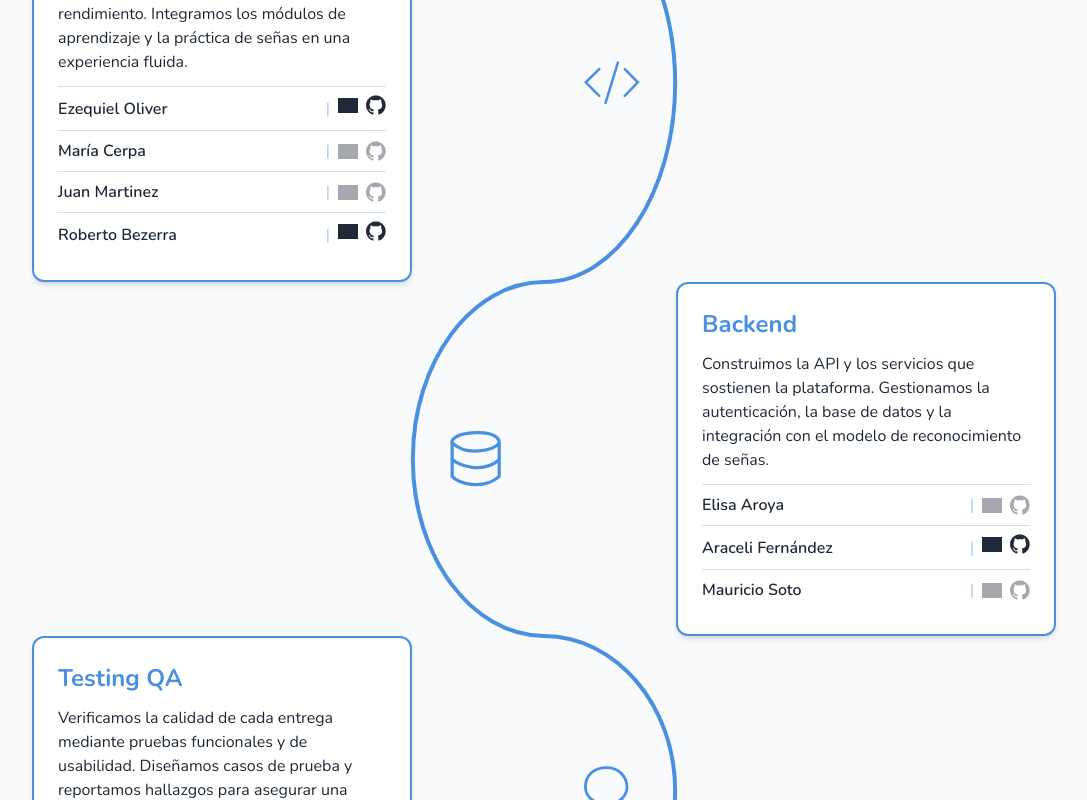
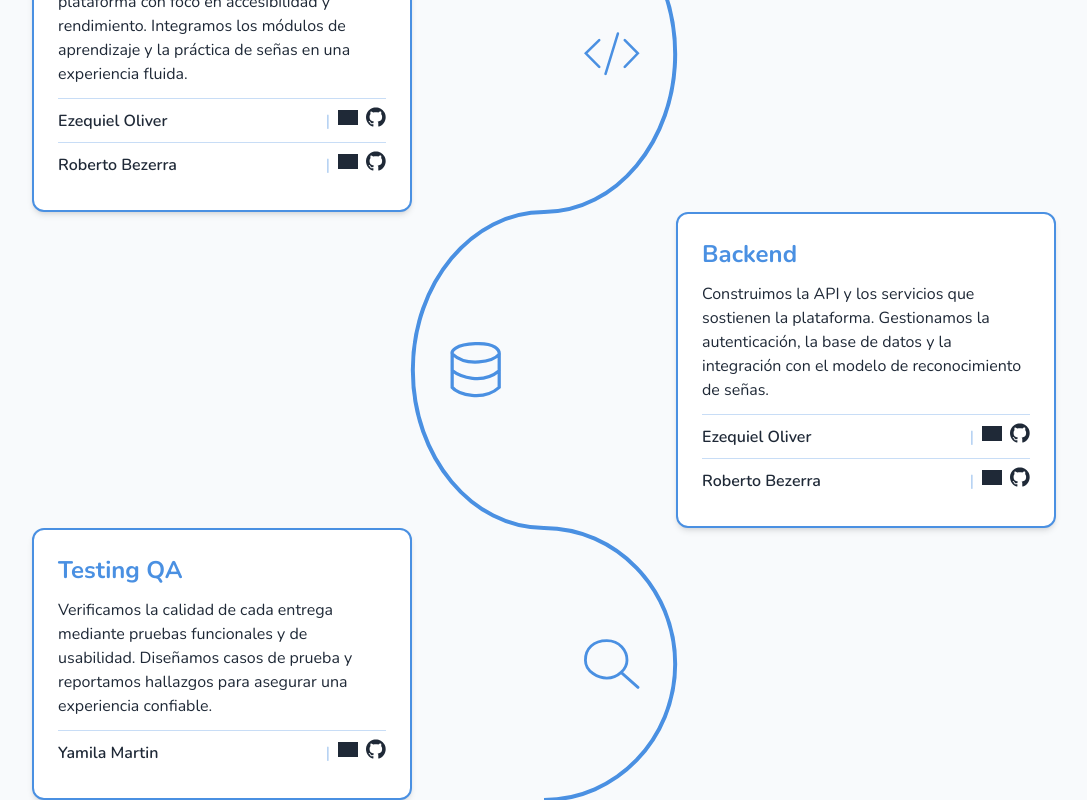
Before and after one commit to Innov-lab2026/proyecto-lenguajeSenias-grupo9, a React (Vite) app in the folder landing-page/: page / in a window 1280 px wide. Shown: the part 4760-5560 px from the top of the page, without its empty margins (96-1183 px from the left). Built offline with nearby package versions, Linux system fonts and the light colour scheme; grey boxes are pictures that could not be loaded.

Commit message:
Actualización de datos del equipo

```diff
--- a/landing-page/src/data/TeamData.js
+++ b/landing-page/src/data/TeamData.js
@@ -3,8 +3,8 @@ export const teamData = {
         title: "Data Analytic",
         description: "Analizamos y procesamos los datos de señas para entrenar y mejorar el modelo de reconocimiento. Construimos datasets, métricas y visualizaciones que guían las decisiones del proyecto.",
         members: [
-            { name: "Matias De Vivo", linkedin: "", github: "" },
-            { name: "Inés Abarrategui", linkedin: "", github: "" },
+            { name: "Matias De Vivo", linkedin: "https://www.linkedin.com/in/matiasdevivo/", github: "https://github.com/matiasdevivo" },
+            { name: "Inés Abarrategui", linkedin: "https://www.linkedin.com/in/mariainesabarrateguif/ ", github: "https://github.com/minesaba" },
             { name: "Julian Outeyral", linkedin: "https://www.linkedin.com/in/julian-outeyral/", github: "https://github.com/Outeyral" }
         ]
     },
@@ -13,8 +13,8 @@ export const teamData = {
         description: "Diseñamos interfaces accesibles y responsivas enfocadas en usabilidad y aprendizaje visual. Realizamos research, wireframes y prototipos para optimizar la experiencia dentro de la plataforma LSA.",
         members: [
             { name: "Sol Diessler", linkedin: "", github: "" },
-            { name: "Belén Coronel", linkedin: "", github: "" },
-            { name: "Karina Rosa", linkedin: "", github: "" }
+            { name: "Belén Coronel", linkedin: "https://www.linkedin.com/in/belencoronel/", github: "https://github.com/BeluCoronel" },
+            { name: "Karina Rosa", linkedin: "https://www.linkedin.com/in/karinarosadev", github: "" }
         ]
     },
     frontend: {
@@ -22,8 +22,6 @@ export const teamData = {
         description: "Desarrollamos la interfaz web y mobile de la plataforma con foco en accesibilidad y rendimiento. Integramos los módulos de aprendizaje y la práctica de señas en una experiencia fluida.",
         members: [
             { name: "Ezequiel Oliver", linkedin: "https://www.linkedin.com/in/ezequiel-oliver/", github: "https://github.com/Oliver-92" },
-            { name: "María Cerpa", linkedin: "", github: "" },
-            { name: "Juan Martinez", linkedin: "", github: "" },
             { name: "Roberto Bezerra", linkedin: "https://www.linkedin.com/in/rbezerra18/", github: "https://github.com/rbezerra18" }
         ]
     },
@@ -31,18 +29,15 @@ export const teamData = {
         title: "Backend",
         description: "Construimos la API y los servicios que sostienen la plataforma. Gestionamos la autenticación, la base de datos y la integración con el modelo de reconocimiento de señas.",
         members: [
-            { name: "Elisa Aroya", linkedin: "", github: "" },
-            { name: "Araceli Fernández", linkedin: "https://www.linkedin.com/in/araceli-noemi-fernandez/", github: "https://github.com/Araf05" },
-            { name: "Mauricio Soto", linkedin: "", github: "" }
+            { name: "Ezequiel Oliver", linkedin: "https://www.linkedin.com/in/ezequiel-oliver/", github: "https://github.com/Oliver-92" },
+            { name: "Roberto Bezerra", linkedin: "https://www.linkedin.com/in/rbezerra18/", github: "https://github.com/rbezerra18" }
         ]
     },
     qa: {
         title: "Testing QA",
         description: "Verificamos la calidad de cada entrega mediante pruebas funcionales y de usabilidad. Diseñamos casos de prueba y reportamos hallazgos para asegurar una experiencia confiable.",
         members: [
-            { name: "María Martin", linkedin: "", github: "" },
-            { name: "Julian Salazar", linkedin: "", github: "" },
-            // { name: "", linkedin: "", github: "" }
+            { name: "Yamila Martin", linkedin: "https://www.linkedin.com/in/mar%C3%ADa-yamila-mart%C3%ADn-8a071b210/", github: "https://github.com/YamiMartin" },
         ]
     }
 };
```
